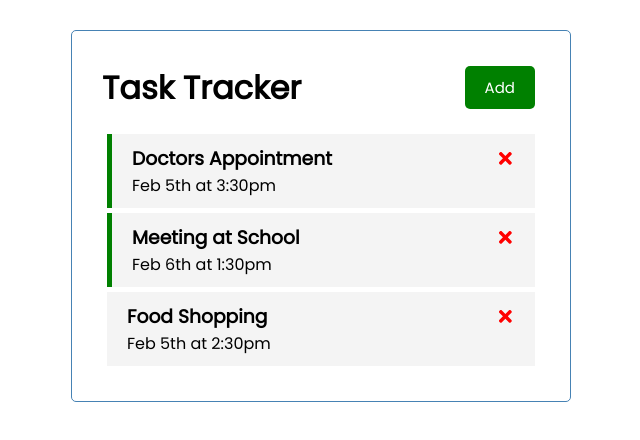
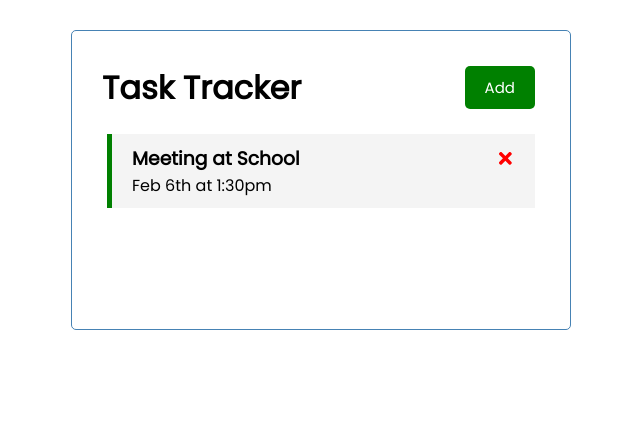
Before and after one commit to brodrickgeorge/React-Task-Tracker, a React (Create React App) app: page / in a window 1280 px wide. Shown: the top 440 px of the page, without its empty margins (319-959 px from the left). Built offline with nearby package versions, Linux system fonts and the light colour scheme; data requests are answered from the project's data file.

Commit message:
added json server

```diff
--- /dev/null
+++ b/db.json
@@ -0,0 +1,10 @@
+{
+  "tasks": [
+    {
+      "id": 2,
+      "text": "Meeting at School",
+      "day": "Feb 6th at 1:30pm",
+      "reminder": true
+    }
+  ]
+}
--- a/package.json
+++ b/package.json
@@ -7,6 +7,7 @@
     "@testing-library/react": "^11.1.0",
     "@testing-library/user-event": "^12.1.10",
     "bootstrap": "^4.6.0",
+    "json-server": "^0.16.3",
     "react": "^17.0.2",
     "react-bootstrap": "^1.6.0",
     "react-dom": "^17.0.2",
@@ -18,7 +19,8 @@
     "start": "react-scripts start",
     "build": "react-scripts build",
     "test": "react-scripts test",
-    "eject": "react-scripts eject"
+    "eject": "react-scripts eject",
+    "server": "json-server --watch db.json --port 5000"
   },
   "eslintConfig": {
     "extends": [
--- a/src/App.js
+++ b/src/App.js
@@ -2,30 +2,26 @@
 import Tasks from "./components/Tasks";
 import AddTask from "./components/AddTask";
 
-import { useState } from "react";
+import { useState, useEffect } from "react";
 
 function App() {
   const [showAddTask, setShowAddTask] = useState(false);
-  const [tasks, setTasks] = useState([
-    {
-      id: 1,
-      text: "Doctors Appointment",
-      day: "Feb 5th at 3:30pm",
-      reminder: true,
-    },
-    {
-      id: 2,
-      text: "Meeting at School",
-      day: "Feb 6th at 1:30pm",
-      reminder: true,
-    },
-    {
-      id: 3,
-      text: "Food Shopping",
-      day: "Feb 5th at 2:30pm",
-      reminder: false,
-    },
-  ]);
+  const [tasks, setTasks] = useState([]);
+
+  useEffect(() => {
+    const getTasks = async () => {
+      const tasksFromServer = await fetchTasks();
+      setTasks(tasksFromServer);
+    };
+    getTasks();
+  }, []);
+
+  const fetchTasks = async () => {
+    const res = await fetch("http://localhost:5000/tasks");
+    const data = await res.json();
+    console.log(data);
+    return data;
+  };
 
   const addTask = (task) => {
     const id = Math.floor(Math.random() * 10000) + 1;
@@ -33,7 +29,10 @@
     setTasks([...tasks, newTask]);
   };
 
-  const deleteTask = (id) => {
+  const deleteTask = async (id) => {
+    await fetch(`http://localhost:5000/tasks/${id}`, {
+      method: "DELETE",
+    });
     setTasks(tasks.filter((task) => task.id !== id));
   };
 
```
Also changed, not shown: 2 other files (tests, documents, lock files or other folders).
